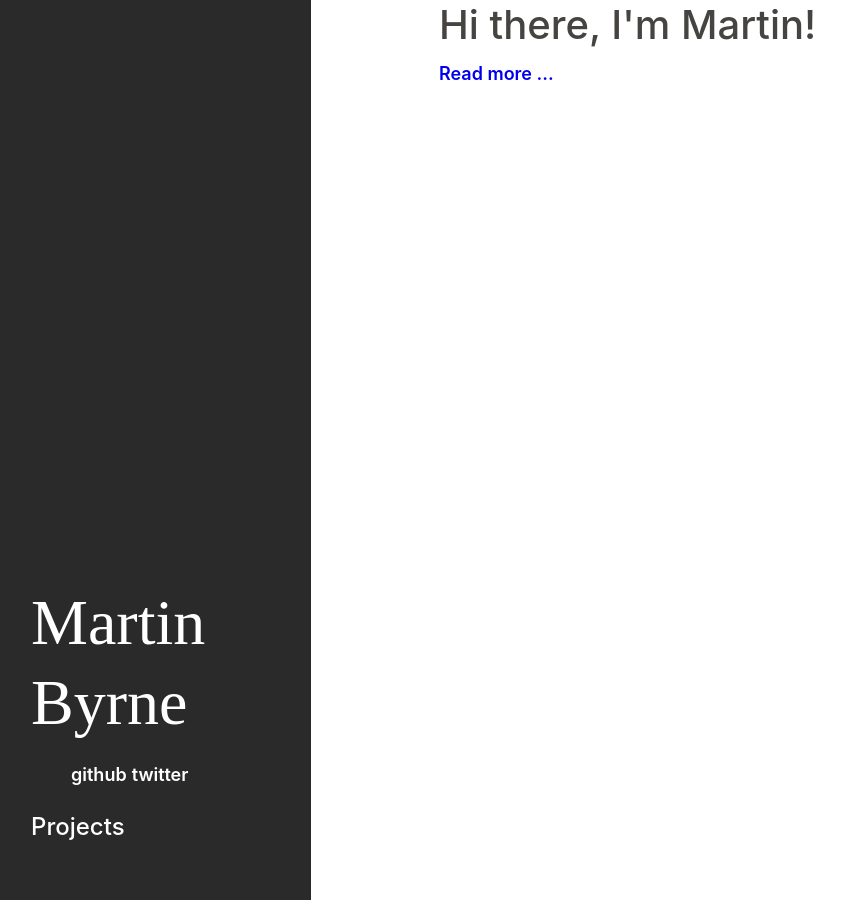
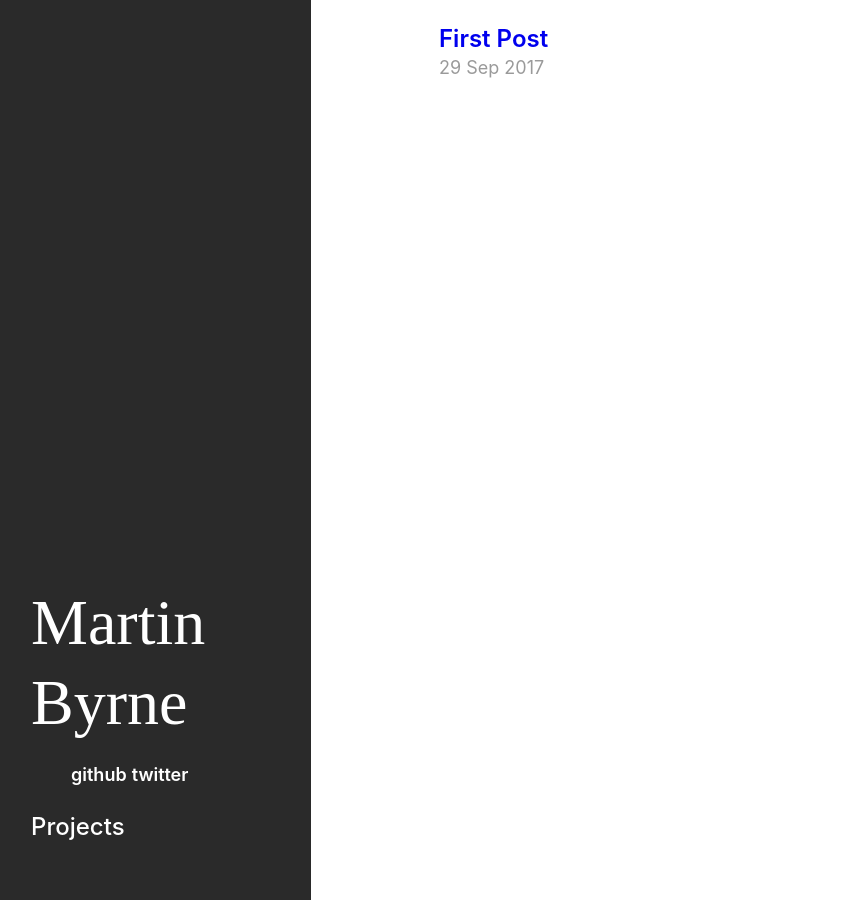
Before and after one commit to marb61a/marb61a.github.io, a Jekyll site: the page built from index.html, in a window 1280 px wide. Shown: the whole page, without its empty margins (9-853 px from the left). Built offline with Jekyll 4.4.1, drawn with Linux system fonts in a browser that asks for light colours.

Commit message:
Update index.html

```diff
--- a/index.html
+++ b/index.html
@@ -1,8 +1,18 @@
 ---
 layout: default
-title: Hi, I am Martin
 ---
-<div class="blurb">
-	<h1>Hi there, I'm Martin!</h1>
-	<p><a href="/about">Read more ...</a></p>
+
+<div class="posts">
+  {% for post in site.posts %}
+    <div class="post-overview">
+      <h3>
+        <a href="{{ post.url }}">
+          {{ post.title }}
+        </a>
+      </h3>
+
+      <span class="post-date">{{ post.date | date_to_string }}</span>
+
+    </div>
+  {% endfor %}
 </div>
```
